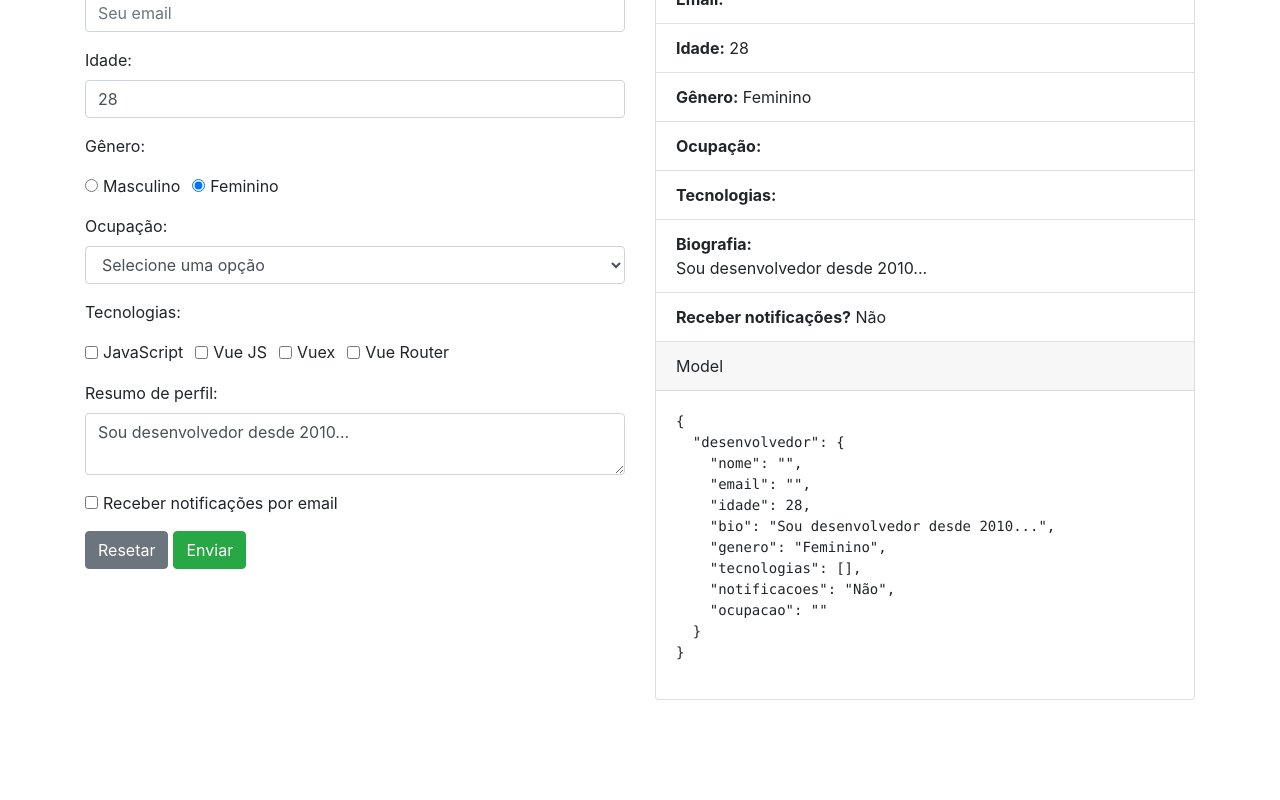
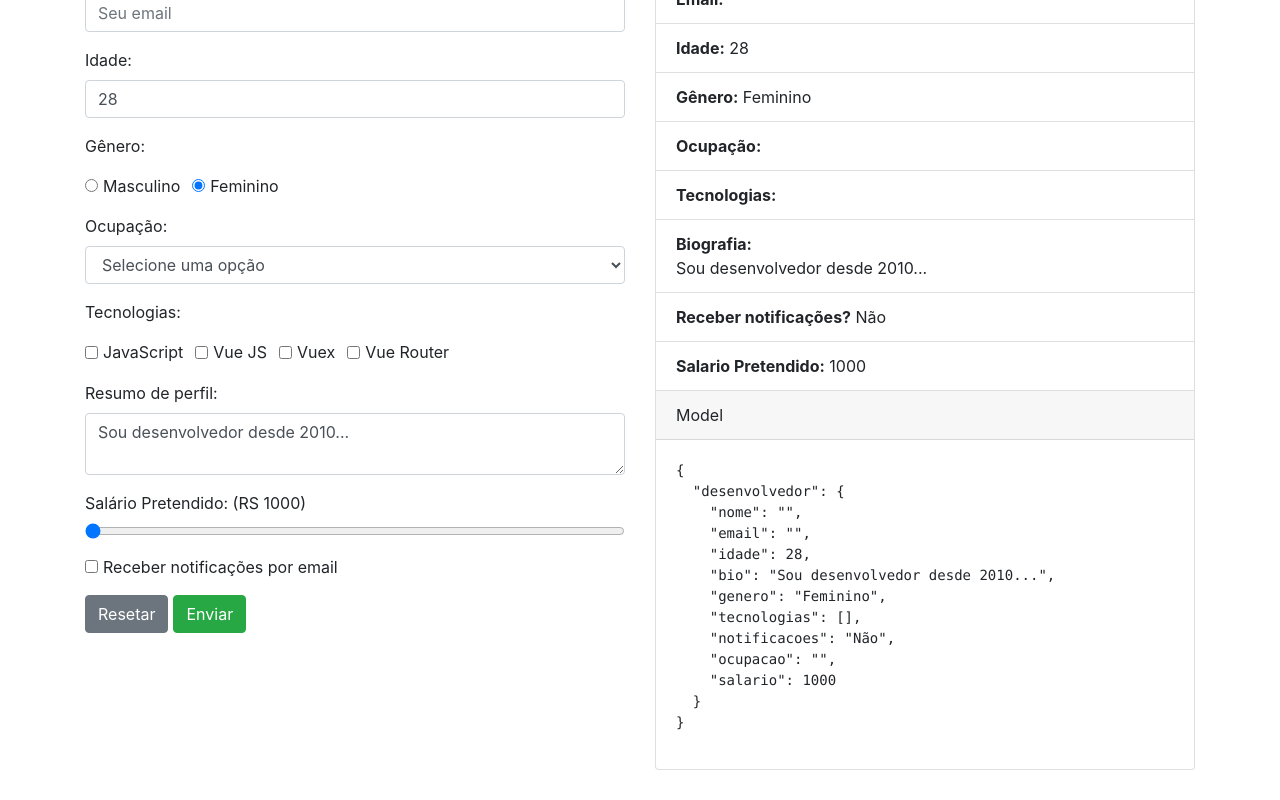
Before and after one commit to leonardo-santoz/vue-forms, a Vue app: page / in a window 1280 px wide. Shown: the part 447-1247 px from the top of the page. Before the commit the page ends 1177 px from the top, so only its background shows below. Built offline with nearby package versions, Linux system fonts and the light colour scheme.

Commit message:
criando nosso proprio campo de formulario

```diff
--- a/src/App.vue
+++ b/src/App.vue
@@ -79,8 +79,11 @@
 
                     <div class="form-group">
                         <label>Resumo de perfil:</label>
-                        <textarea class="form-control" placeholder="Conte-nos um pouco sobre você..." v-model="desenvolvedor.bio">
-              </textarea>
+                        <textarea class="form-control" placeholder="Conte-nos um pouco sobre você..." v-model="desenvolvedor.bio"></textarea>
+                    </div>
+
+                    <div class="form-group">
+                        <AppRange label="Salário Pretendido: " v-model.number="desenvolvedor.salario" min="1000" max="15000" step="500" inputClasses="form-control-range" />
                     </div>
 
                     <div class="form-group">
@@ -136,6 +139,10 @@
                             <strong>Receber notificações?</strong>
                             {{ desenvolvedor.notificacoes }}
                         </li>
+                        <li class="list-group-item">
+                            <strong>Salario Pretendido:</strong>
+                            {{ desenvolvedor.salario }}
+                        </li>
                     </ul>
 
                     <div class="card-header">Model</div>
@@ -151,7 +158,12 @@
 </template>
 
 <script>
+import AppRange from "./components/Range";
+
 export default {
+    components: {
+        AppRange,
+    },
     data() {
         return {
             desenvolvedor: {},
@@ -164,6 +176,7 @@ export default {
                 tecnologias: [],
                 notificacoes: "Não",
                 ocupacao: "",
+                salario: 1000,
             },
             ocupacoes: [
                 "Desenvolvedor Front End (Web)",
@@ -177,15 +190,15 @@ export default {
     methods: {
         enviar() {
             const formularioEnviado = Object.assign({}, this.desenvolvedor);
-            console.log('Form enviado', formularioEnviado);
+            console.log("Form enviado", formularioEnviado);
         },
         resetar() {
             this.desenvolvedor = Object.assign({}, this.valoresPadroes);
-        }
+        },
     },
     created() {
         this.resetar();
-    }
+    },
 };
 </script>
 
--- /dev/null
+++ b/src/components/Range.vue
@@ -0,0 +1,37 @@
+<template>
+<div>
+    <label>{{ customLabel }}</label>
+    <input type="range" v-bind="$attrs" :value="value" :class="inputClasses" @input="atualizar" />
+</div>
+</template>
+
+<script>
+export default {
+    inheritAttrs: false,
+    props: {
+        label: String,
+        value: [Number, String],
+        inputClasses: [String, Object, Array]
+    },
+    data() {
+        return {
+            valorAtual: this.value || this.$attrs.min
+        }
+    },
+    computed: {
+        customLabel() {
+            return `${this.label} (RS ${this.valorAtual})`
+        }
+    },
+    methods: {
+        atualizar() {
+            const valor = event.target.value;
+            this.$emit('input', valor);
+            this.valorAtual = valor;
+        }
+    },
+    created() {
+        console.log('Attrs: ', this.$attrs);
+    }
+};
+</script>
```
